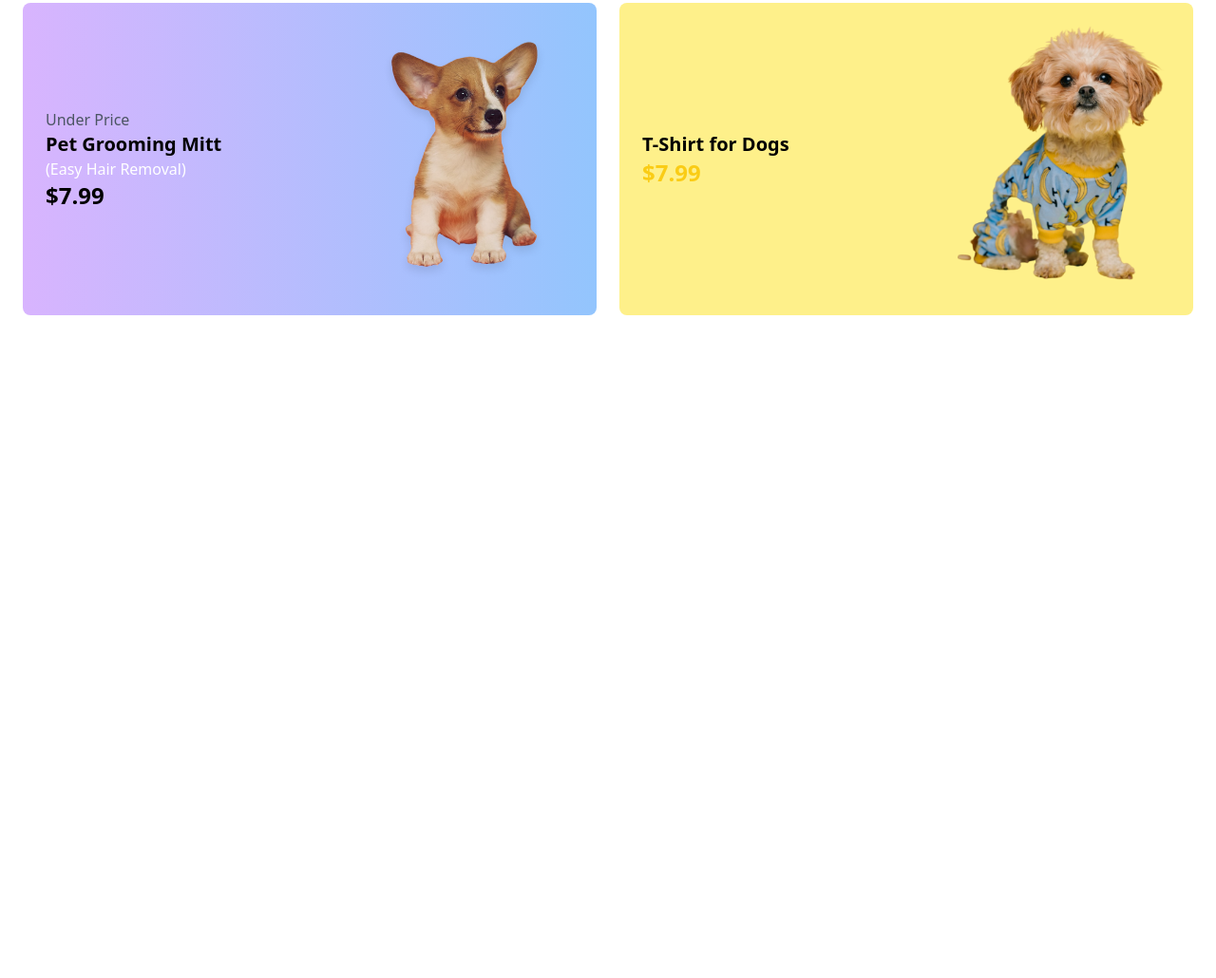
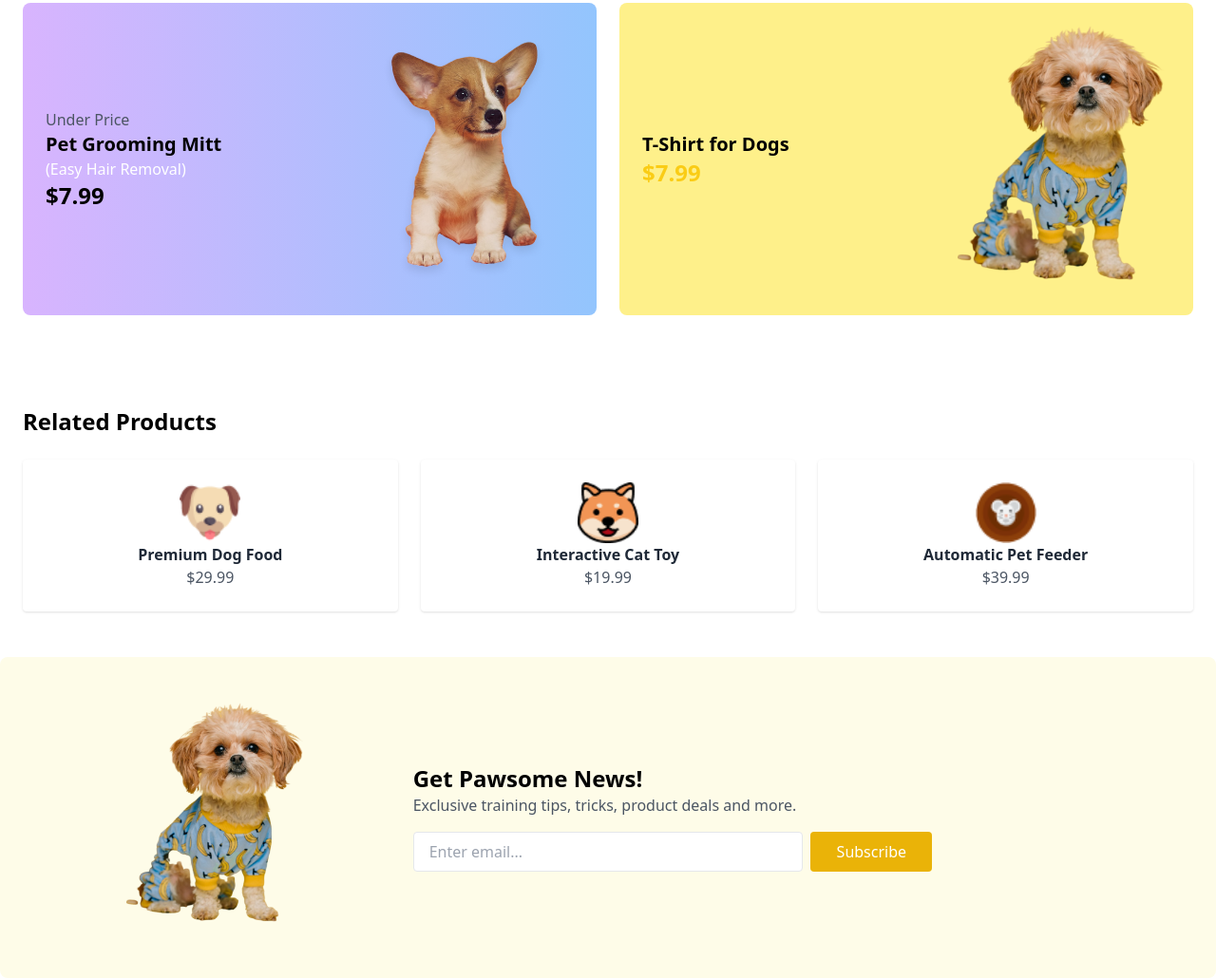
Before and after one commit to GeorgeBlaize/Assignment3_b11, a plain HTML site: page index.html in a window 1280 px wide. Shown: the part 1534-2564 px from the top of the page at 95% size. Before the commit the page ends 1914 px from the top, so only its background shows below. Drawn offline with nearby package versions, Linux system fonts and the light colour scheme.

Commit message:
added Subcription part

```diff
--- a/index.html
+++ b/index.html
@@ -247,7 +247,49 @@
 
             </div>
 
+
+
         </section>
+
+        <!-- Related Products Section -->
+    <section class="px-6 py-12">
+        <h2 class="text-2xl font-bold">Related Products</h2>
+        <div class="grid grid-cols-1 md:grid-cols-3 gap-6 mt-6">
+            <div class="bg-white p-6 rounded shadow text-center">
+                <img src="c1-assets/dog-cartoon.png" class="w-16 h-16 mx-auto" alt="Dog Food">
+                <p class="text-gray-800 font-bold">Premium Dog Food</p>
+                <p class="text-gray-600">$29.99</p>
+            </div>
+            <div class="bg-white p-6 rounded shadow text-center">
+                <img src="c1-assets/cat-cartoon.png" class="w-16 h-16 mx-auto" alt="Cat Toy">
+                <p class="text-gray-800 font-bold">Interactive Cat Toy</p>
+                <p class="text-gray-600">$19.99</p>
+            </div>
+            <div class="bg-white p-6 rounded shadow text-center">
+                <img src="c1-assets/mouse-cartoon.png" class="w-16 h-16 mx-auto" alt="Pet Bowl">
+                <p class="text-gray-800 font-bold">Automatic Pet Feeder</p>
+                <p class="text-gray-600">$39.99</p>
+            </div>
+        </div>
+    </section>
+
+    <!-- Subscription Section -->
+    <section class="px-6 py-12 bg-yellow-50 rounded-lg md:flex md:items-center md:justify-between">
+        <div class="md:w-1/3 flex justify-center">
+            <img src="/c1-assets/cute-pet-mid.png" class="w-40 md:w-48" alt="Dog in outfit">
+        </div>
+        <div class="md:w-2/3 text-center md:text-left">
+            <h2 class="text-2xl font-bold">Get Pawsome News!</h2>
+            <p class="text-gray-600">Exclusive training tips, tricks, product deals and more.</p>
+            <div class="mt-4 flex flex-col md:flex-row   lg:flex-row gap-2">
+                <input type="email" placeholder="Enter email..." class="px-4 py-2 border rounded w-full md:w-1/2">
+                <button class="px-6 py-2 bg-yellow-500 text-white rounded lg:flex-row inline md:flex-row w-32">Subscribe</button>
+            </div>
+        </div>
+    </section>
+
+
+
 
 </body>
 </html>
```
